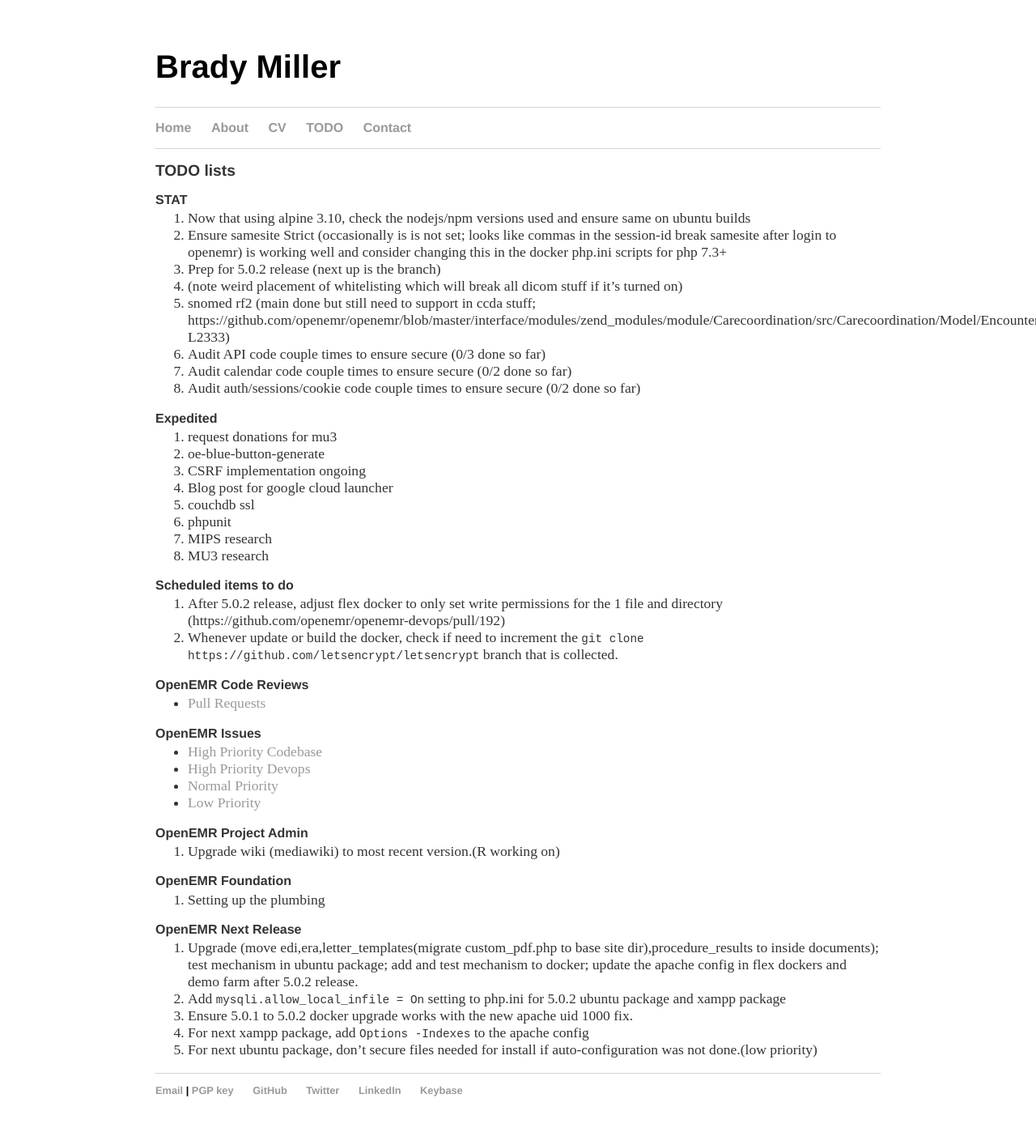
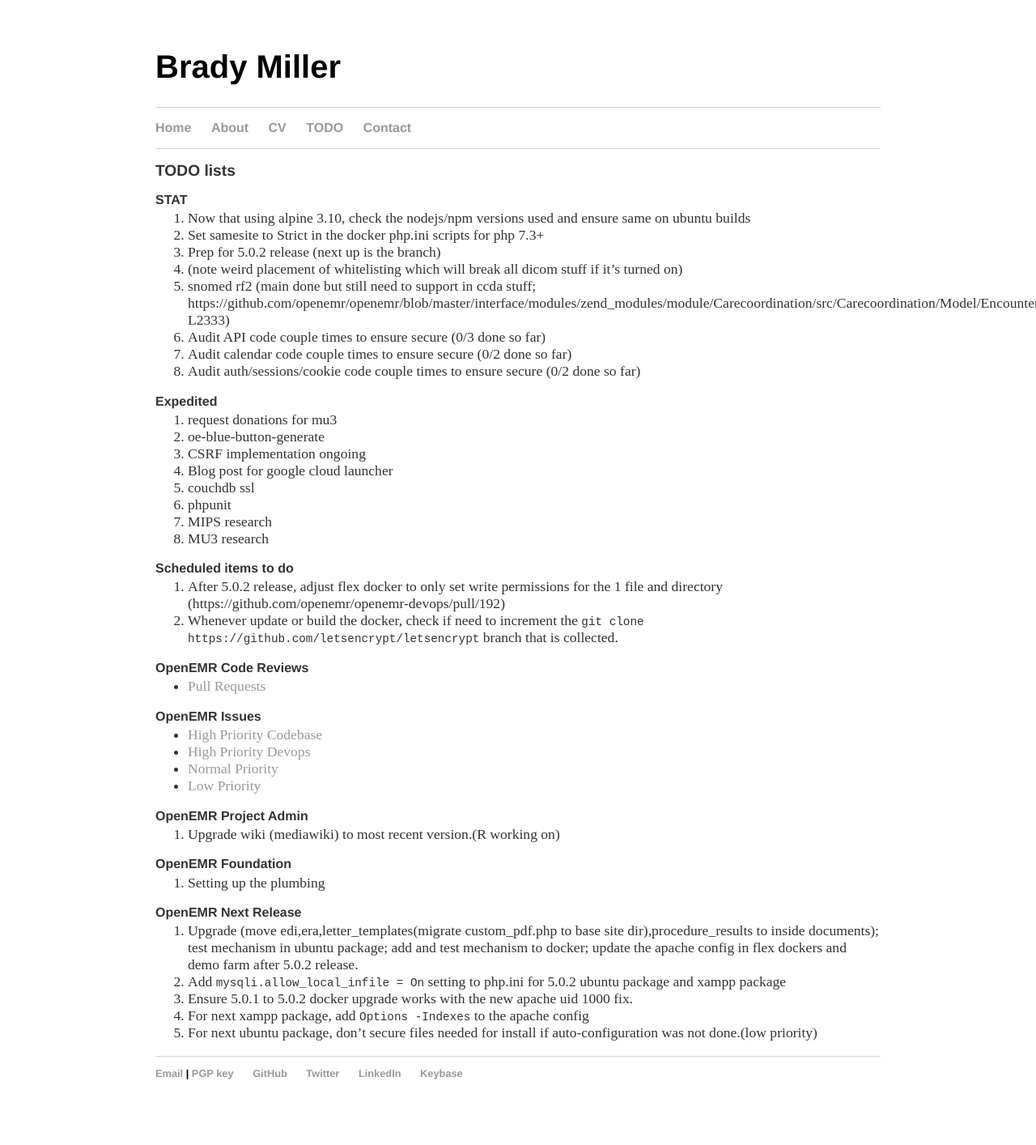
Before and after one commit to bradymiller/bradymiller.github.io, a Jekyll site: the page built from todo/index.md, in a window 1280 px wide. Shown: the whole page at 81% size. Built offline with Jekyll 4.4.1, drawn with Linux system fonts in a browser that asks for light colours; our own code applies the rules of GitHub Pages for plain Markdown files; after the commit the page ends 1393 px from its top, so only the background shows below that.

Commit message:
Update index.md

```diff
--- a/todo/index.md
+++ b/todo/index.md
@@ -5,7 +5,7 @@
 
 ### STAT
 1. Now that using alpine 3.10, check the nodejs/npm versions used and ensure same on ubuntu builds
-1. Ensure samesite Strict (occasionally is is not set; looks like commas in the session-id break samesite after login to openemr) is working well and consider changing this in the docker php.ini scripts for php 7.3+
+1. Set samesite to Strict in the docker php.ini scripts for php 7.3+
 1. Prep for 5.0.2 release (next up is the branch)
 1. (note weird placement of whitelisting which will break all dicom stuff if it's turned on)
 1. snomed rf2 (main done but still need to support in ccda stuff; https://github.com/openemr/openemr/blob/master/interface/modules/zend_modules/module/Carecoordination/src/Carecoordination/Model/EncounterccdadispatchTable.php#L2316-L2333)
```
